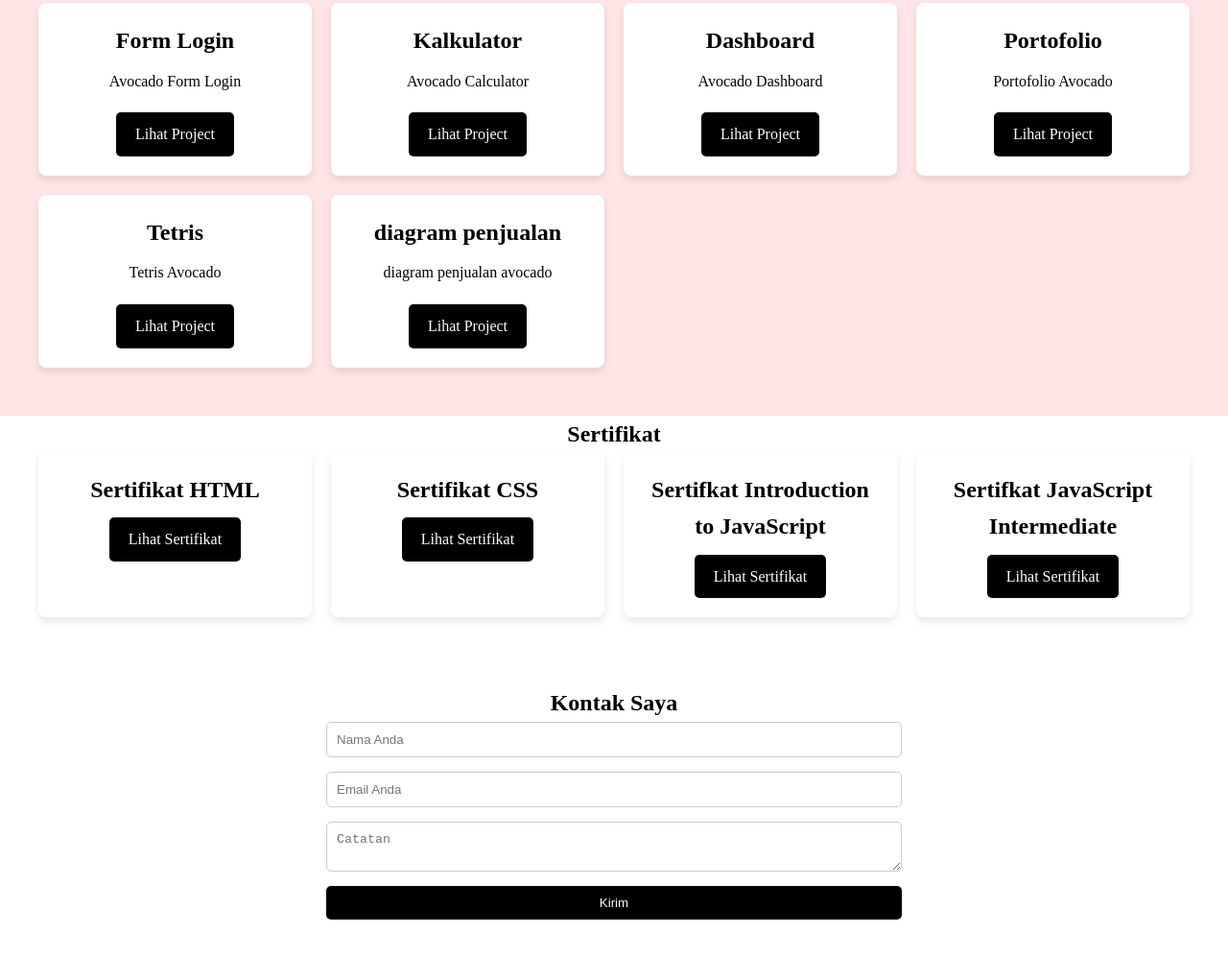
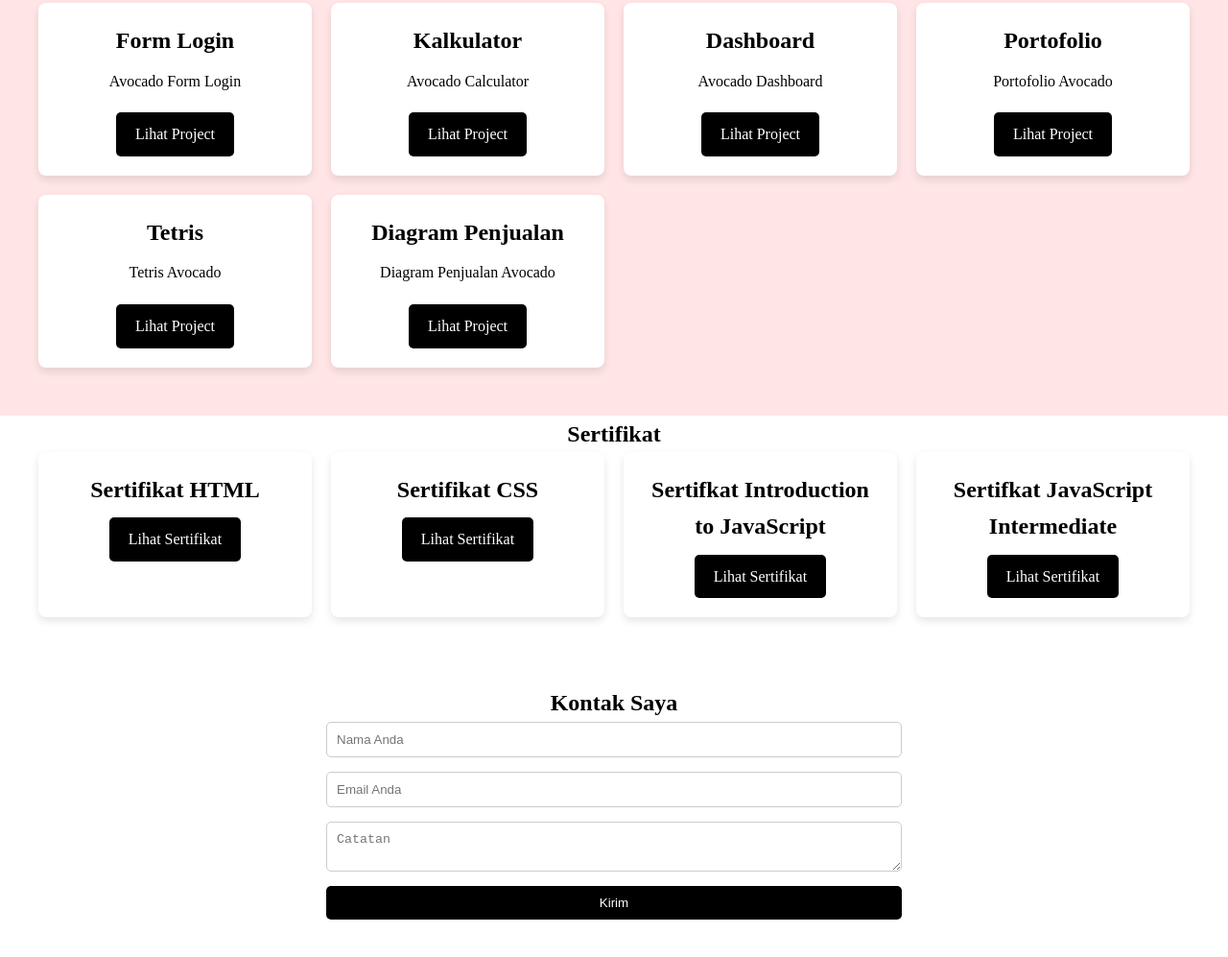
Before and after one commit to avocadopopo/New-portofolio, a plain HTML site: page index.html in a window 1280 px wide. Shown: the part 1082-2079 px from the top of the page at 96% size. Drawn offline with Linux system fonts and the light colour scheme.

Commit message:
Update index.html

```diff
--- a/index.html
+++ b/index.html
@@ -79,8 +79,8 @@
           <a href="projek/javascript-tetris-master/index.html">Lihat Project</a>
         </div>
         <div class="project-card">
-          <h3>diagram penjualan </h3>
-          <p>diagram penjualan avocado </p>
+          <h3>Diagram Penjualan </h3>
+          <p>Diagram Penjualan Avocado </p>
           <a href="https://avocadopopo.github.io/Diagram-Penjualan/">Lihat Project</a>
         </div>
       </div>
```
